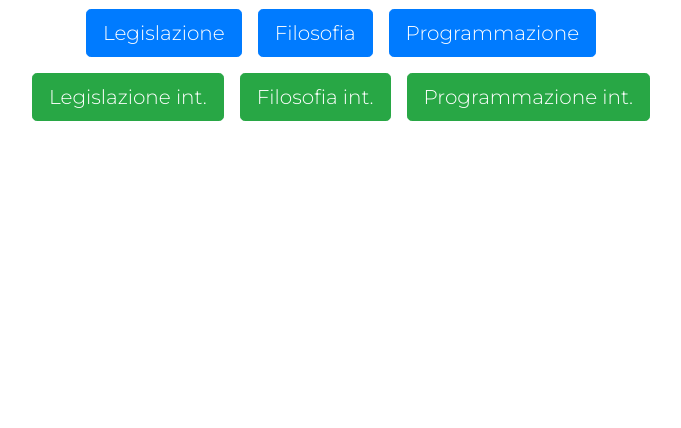
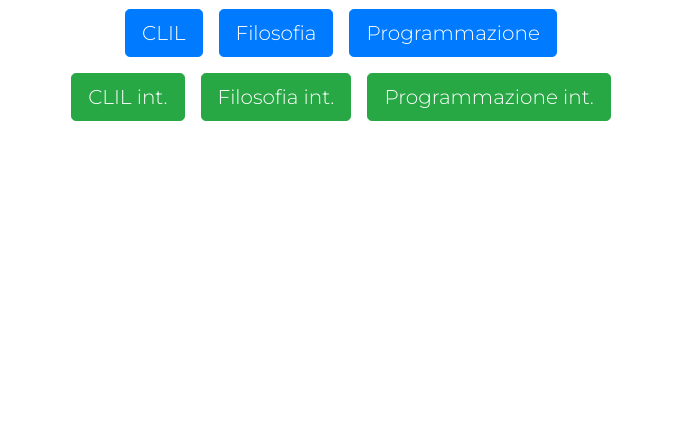
Before and after one commit to quizesame/quizesame.github.io, a plain HTML site: page index.html in a window 1280 px wide. Shown: the part 372-800 px from the top of the page, without its empty margins (299-980 px from the left). Drawn offline with nearby package versions, Linux system fonts and the light colour scheme.

Commit message:
Update index.html

```diff
--- a/index.html
+++ b/index.html
@@ -135,7 +135,7 @@
         <div class="quiz-row">
           <button class="btn btn-lg btn-primary"
                   onclick="startQuiz('https://raw.githubusercontent.com/quizesame/quizesame.github.io/refs/heads/main/legislazione.json', 30, 15, true)">
-            Legislazione
+            CLIL
           </button>
           <button class="btn btn-lg btn-primary"
                   onclick="startQuiz('https://raw.githubusercontent.com/quizesame/quizesame.github.io/refs/heads/main/filosofia.json', 30, 15, true)">
@@ -150,7 +150,7 @@
         <div class="quiz-row">
           <button class="btn btn-lg btn-success"
                   onclick="startQuiz('https://raw.githubusercontent.com/quizesame/quizesame.github.io/refs/heads/main/legislazione.json', 120, 0, false)">
-            Legislazione int.
+            CLIL int.
           </button>
           <button class="btn btn-lg btn-success"
                   onclick="startQuiz('https://raw.githubusercontent.com/quizesame/quizesame.github.io/refs/heads/main/filosofia.json', 120, 0, false)">
```
